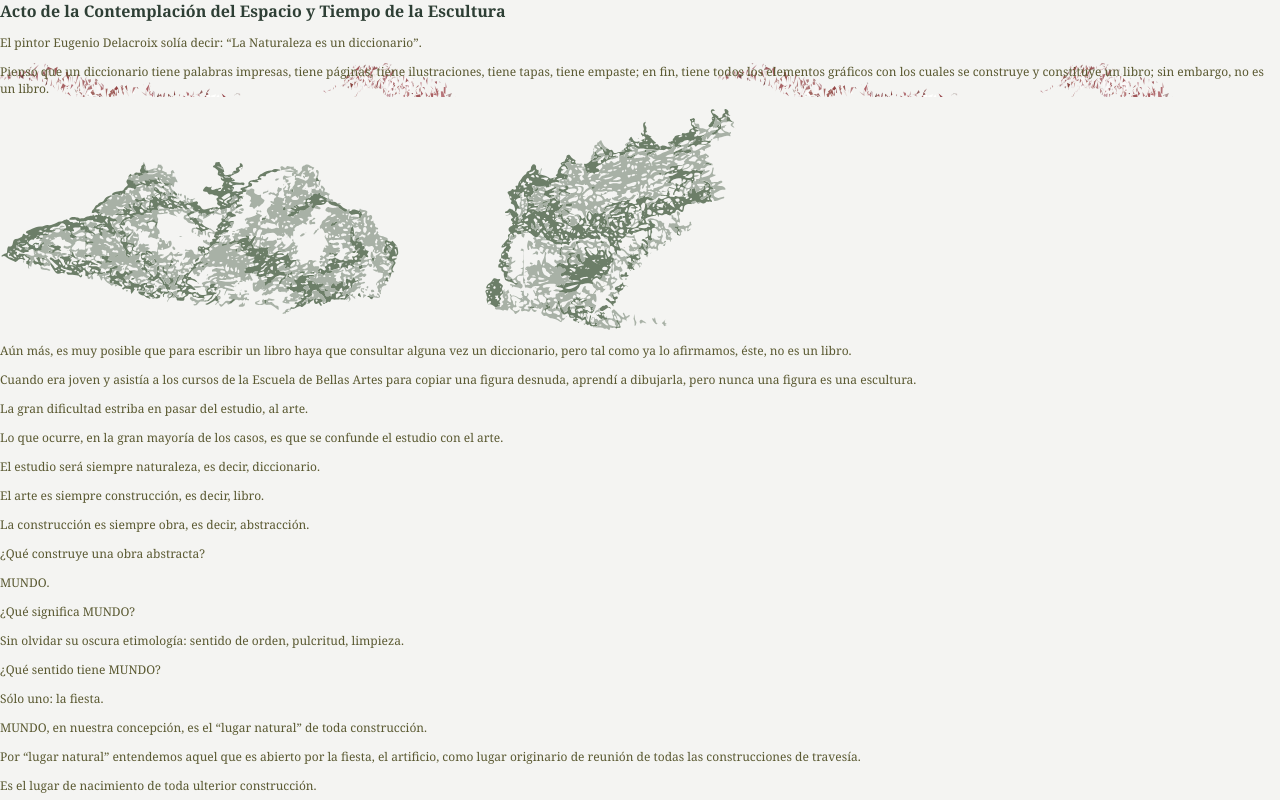
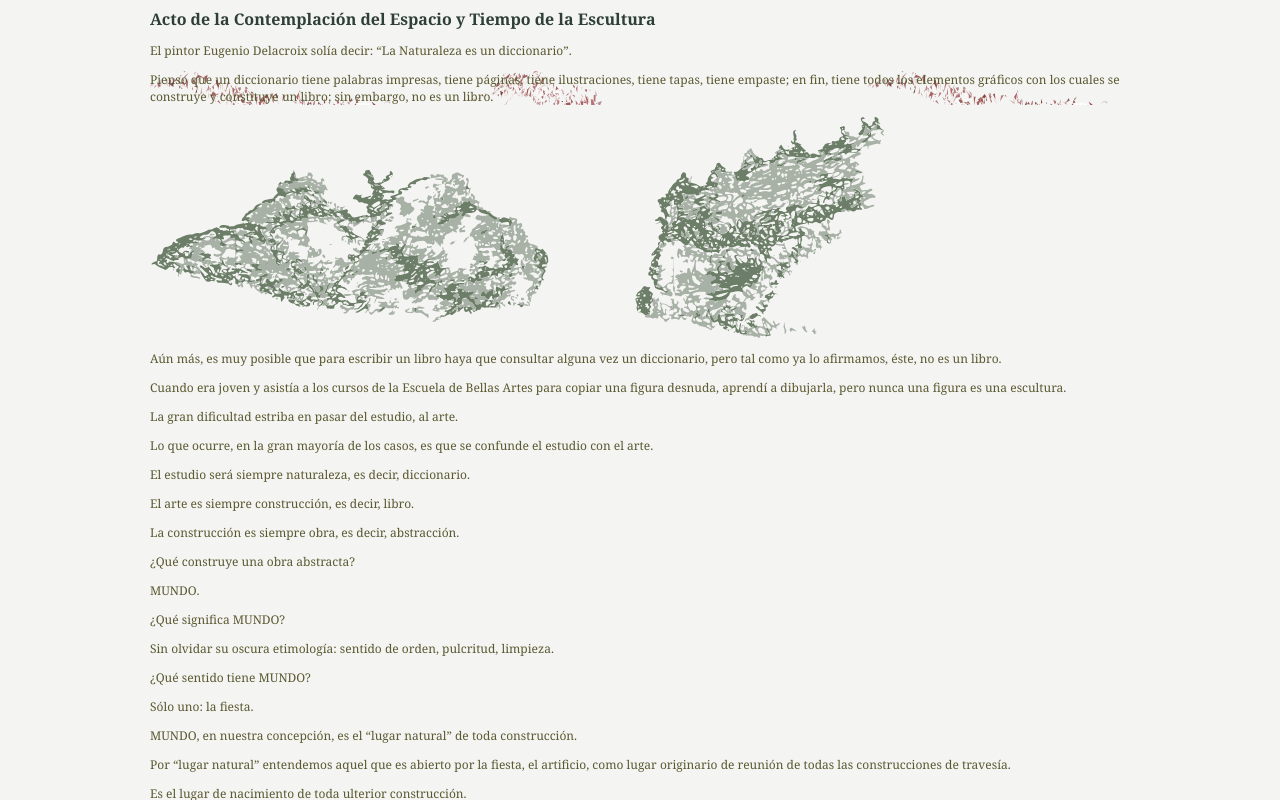
Before and after one commit to j-ulzurrun/trazo-vegetal-juj, a website: page index.html in a window 1280 px wide. Drawn offline with Linux system fonts and the light colour scheme; files whose address does not match are found by name.

Commit message:
prueba 2

```diff
--- a/css/estilo.css
+++ b/css/estilo.css
@@ -16,14 +16,6 @@ body{
 	margin-left: 150px;
 	margin-right: 150px;
 	position: absolute;
-}
-
-html, body {
-	width:100%;
-	height:100%;
-	padding:0;
-	margin:0;
-	overflow-x:hidden;
 }
 
 #fondo {
```
